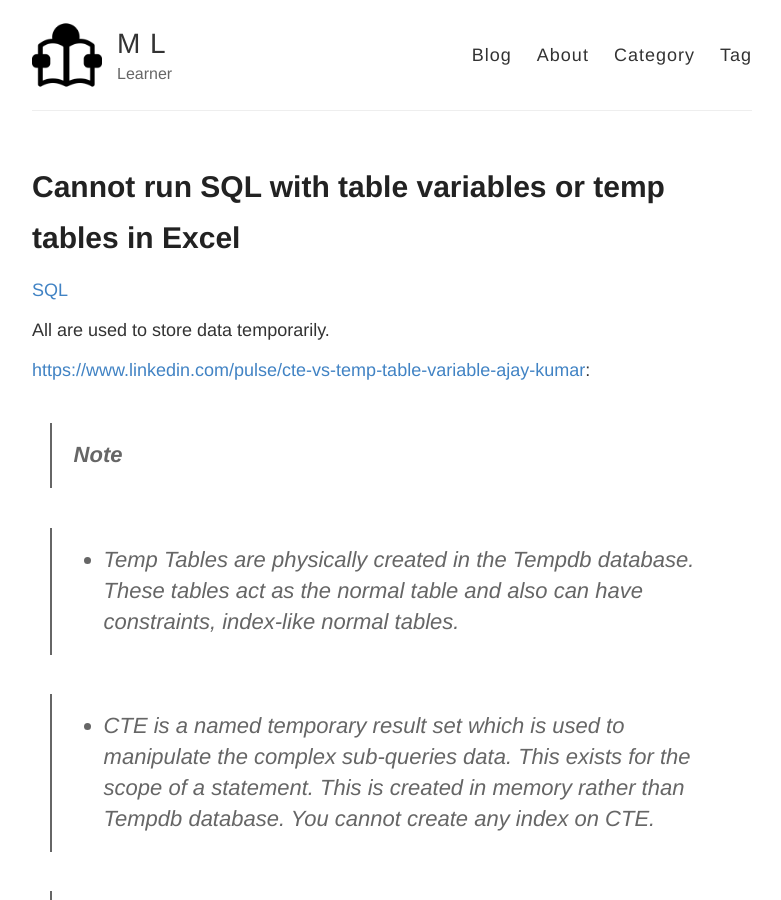
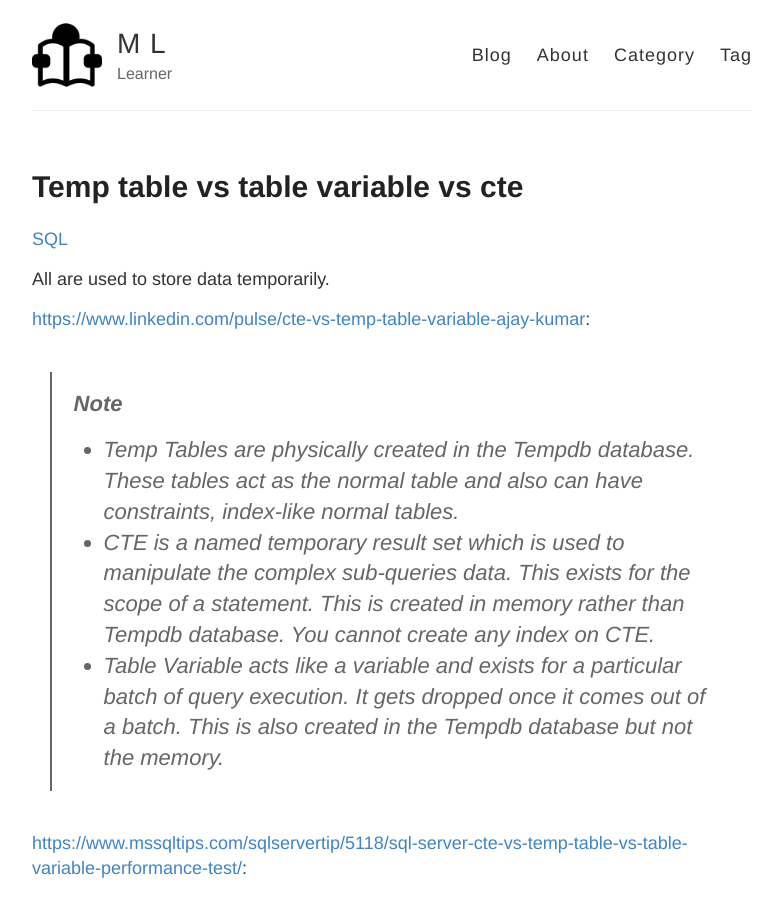
Before and after one commit to MingLang/MingLang.github.io, a Jekyll site: the page built from _posts/2019-08-23-temp-table-vs-table-variable-vs-cte.md, in a window 1280 px wide and 900 px high. Shown: the whole window, without its empty margins (248-1029 px from the left). Built offline with Jekyll 4.4.1, drawn with Linux system fonts in a browser that asks for light colours.

Commit message:
Update 2019-08-23-temp-table-vs-table-variable-vs-cte.md

```diff
--- a/_posts/2019-08-23-temp-table-vs-table-variable-vs-cte.md
+++ b/_posts/2019-08-23-temp-table-vs-table-variable-vs-cte.md
@@ -1,6 +1,6 @@
 ---
 layout: post
-title: Cannot run SQL with table variables or temp tables in Excel
+title: Temp table vs table variable vs cte
 category: SQL
 tags: [SQL]
 ---
@@ -9,11 +9,8 @@ All are used to store data temporarily.
 
 <https://www.linkedin.com/pulse/cte-vs-temp-table-variable-ajay-kumar>:
 >**Note**
-
 >* Temp Tables are physically created in the Tempdb database. These tables act as the normal table and also can have constraints, index-like normal tables.
-
 >* CTE is a named temporary result set which is used to manipulate the complex sub-queries data. This exists for the scope of a statement. This is created in memory rather than Tempdb database. You cannot create any index on CTE.
-
 >* Table Variable acts like a variable and exists for a particular batch of query execution. It gets dropped once it comes out of a batch. This is also created in the Tempdb database but not the memory.
 
 <https://www.mssqltips.com/sqlservertip/5118/sql-server-cte-vs-temp-table-vs-table-variable-performance-test/>:
```
